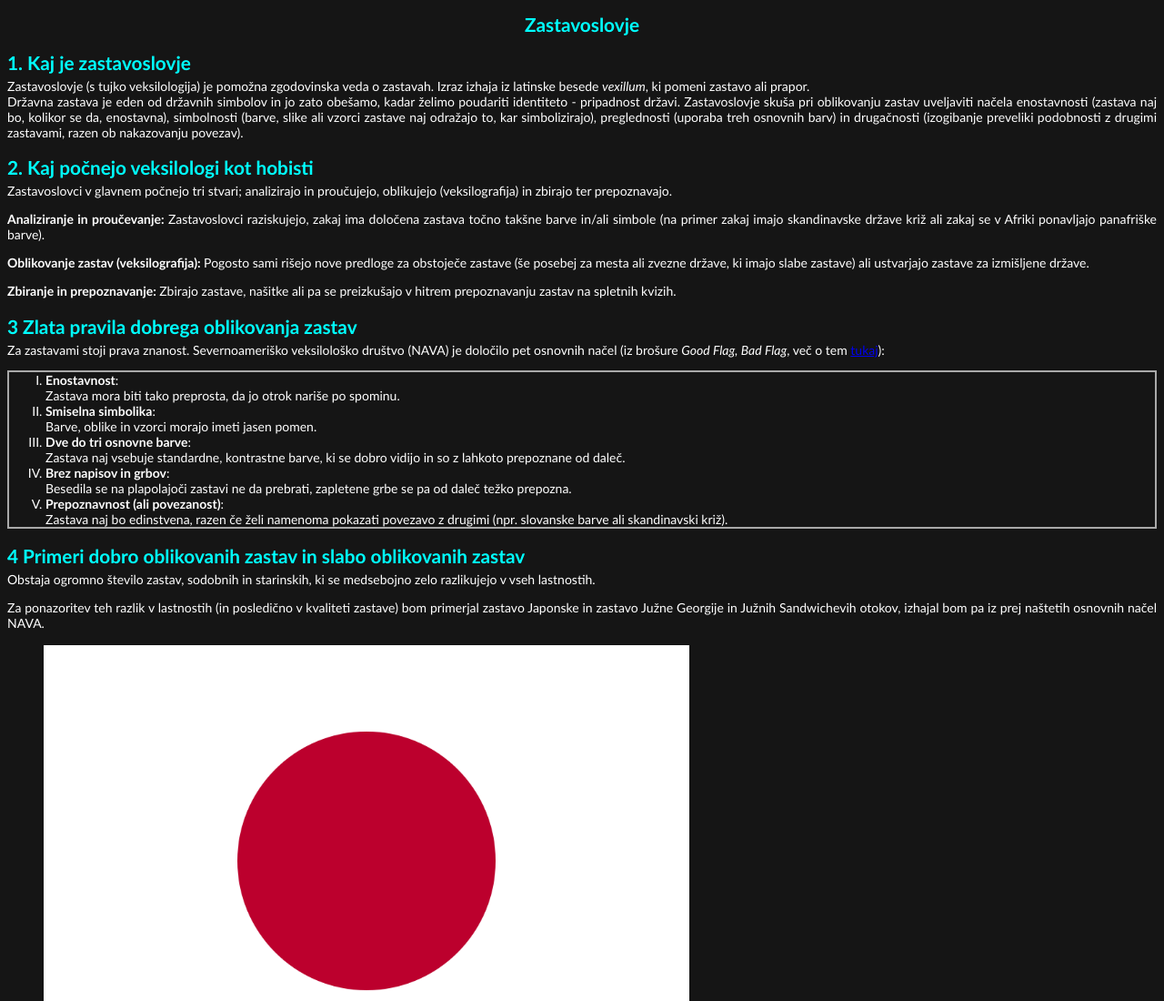
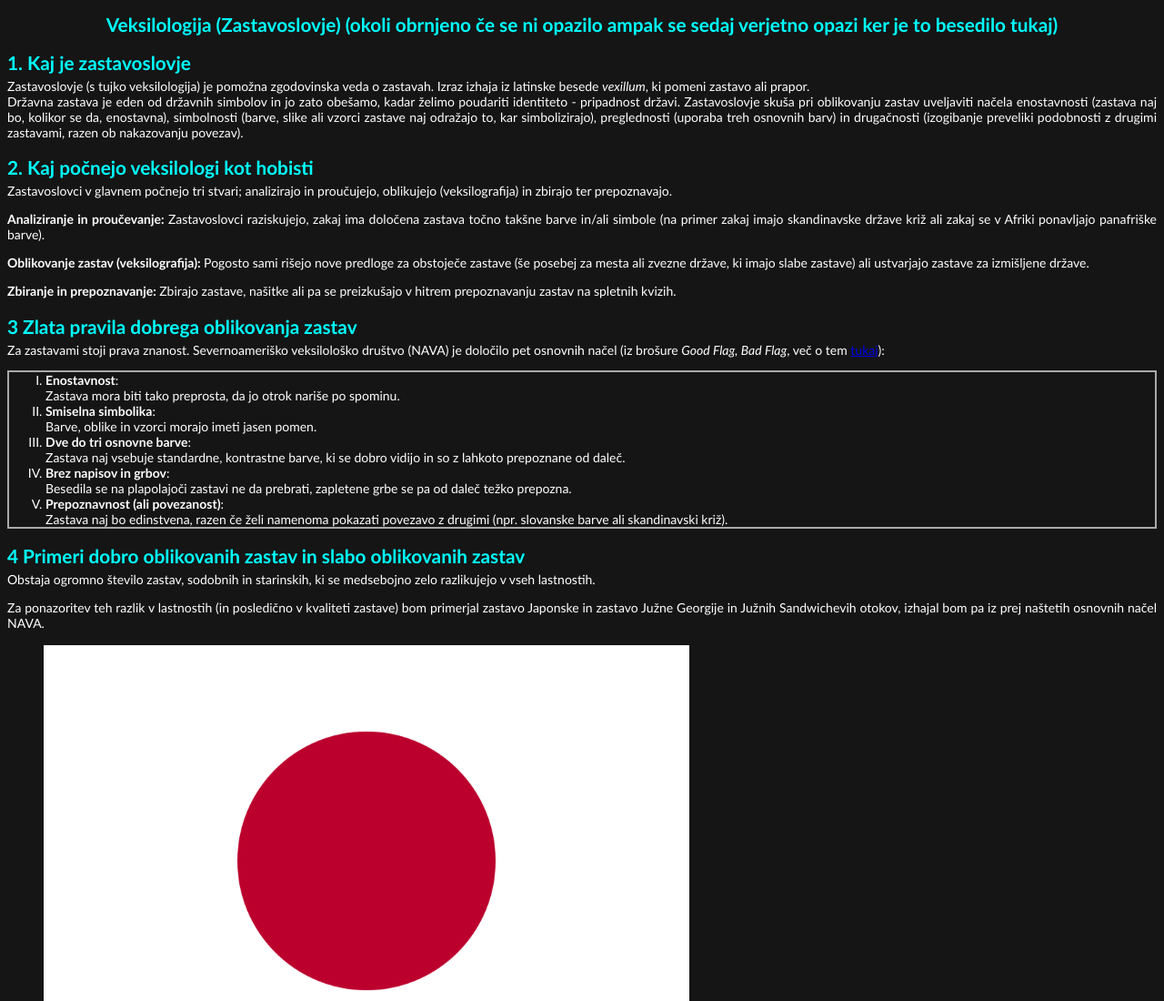
Before and after one commit to itmothy/moja-spletna-stran, a plain HTML site: page index.html in a window 1280 px wide. Shown: the top 1100 px of the page at 91% size. Drawn offline with Linux system fonts and the light colour scheme.

Commit message:
changed title of website but differently and somewhere else

```diff
--- a/index.html
+++ b/index.html
@@ -7,7 +7,7 @@
     <title>Zastavoslovje</title>
 </head>
 <body>
-    <h1>Zastavoslovje</h1>
+    <h1>Veksilologija (Zastavoslovje) (okoli obrnjeno če se ni opazilo ampak se sedaj verjetno opazi ker je to besedilo tukaj)</h1>
     <h2>1. Kaj je zastavoslovje</h2>
     <p>Zastavoslovje (s tujko veksilologija) je pomožna zgodovinska veda o zastavah. Izraz izhaja iz latinske besede <i>vexillum</i>, ki pomeni zastavo ali prapor. <br>
     Državna zastava je eden od državnih simbolov in jo zato obešamo, kadar želimo poudariti identiteto - pripadnost državi. Zastavoslovje skuša pri oblikovanju zastav uveljaviti načela enostavnosti (zastava naj bo, kolikor se da, enostavna), simbolnosti (barve, slike ali vzorci zastave naj odražajo to, kar simbolizirajo), preglednosti (uporaba treh osnovnih barv) in drugačnosti (izogibanje preveliki podobnosti z drugimi zastavami, razen ob nakazovanju povezav).</p>
```
